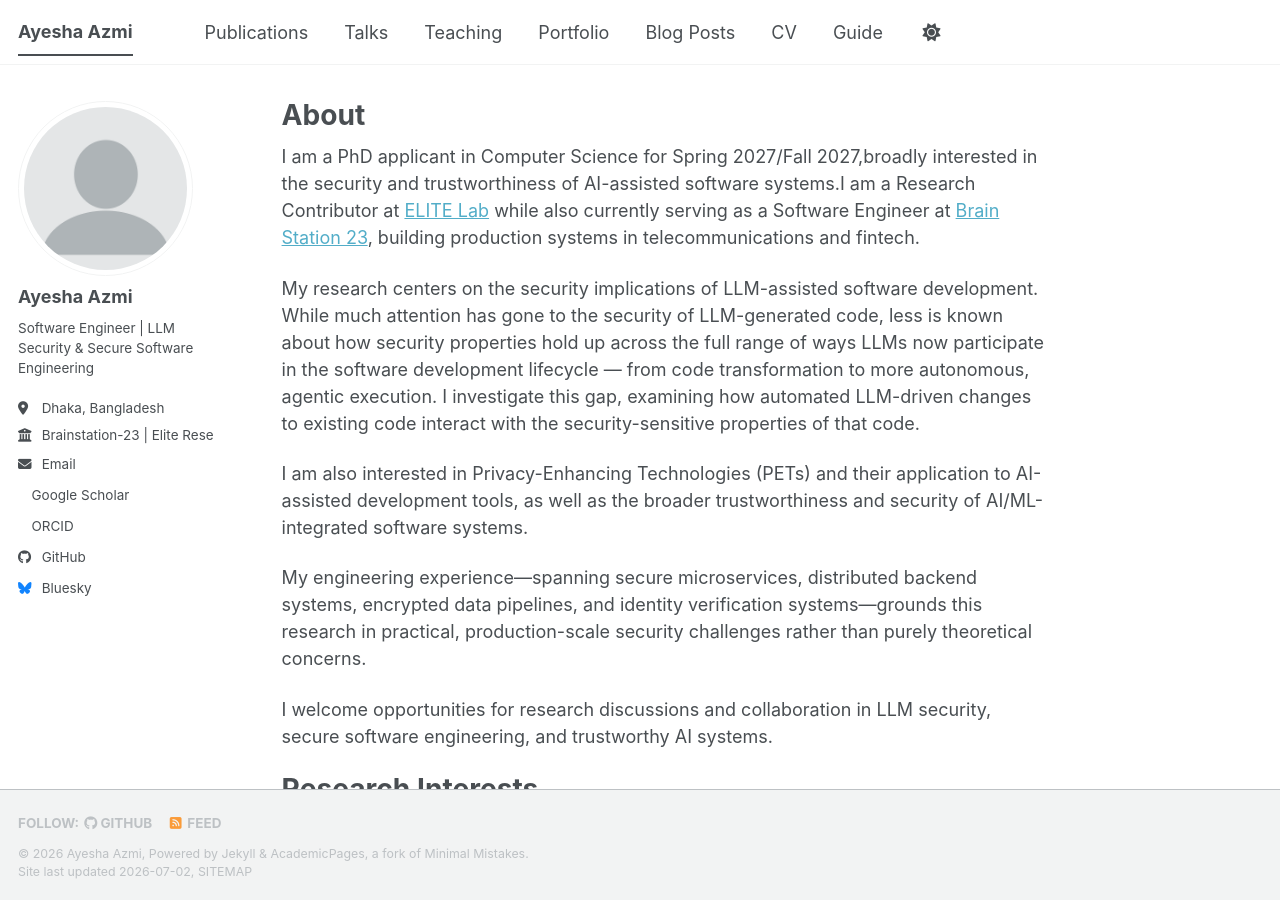
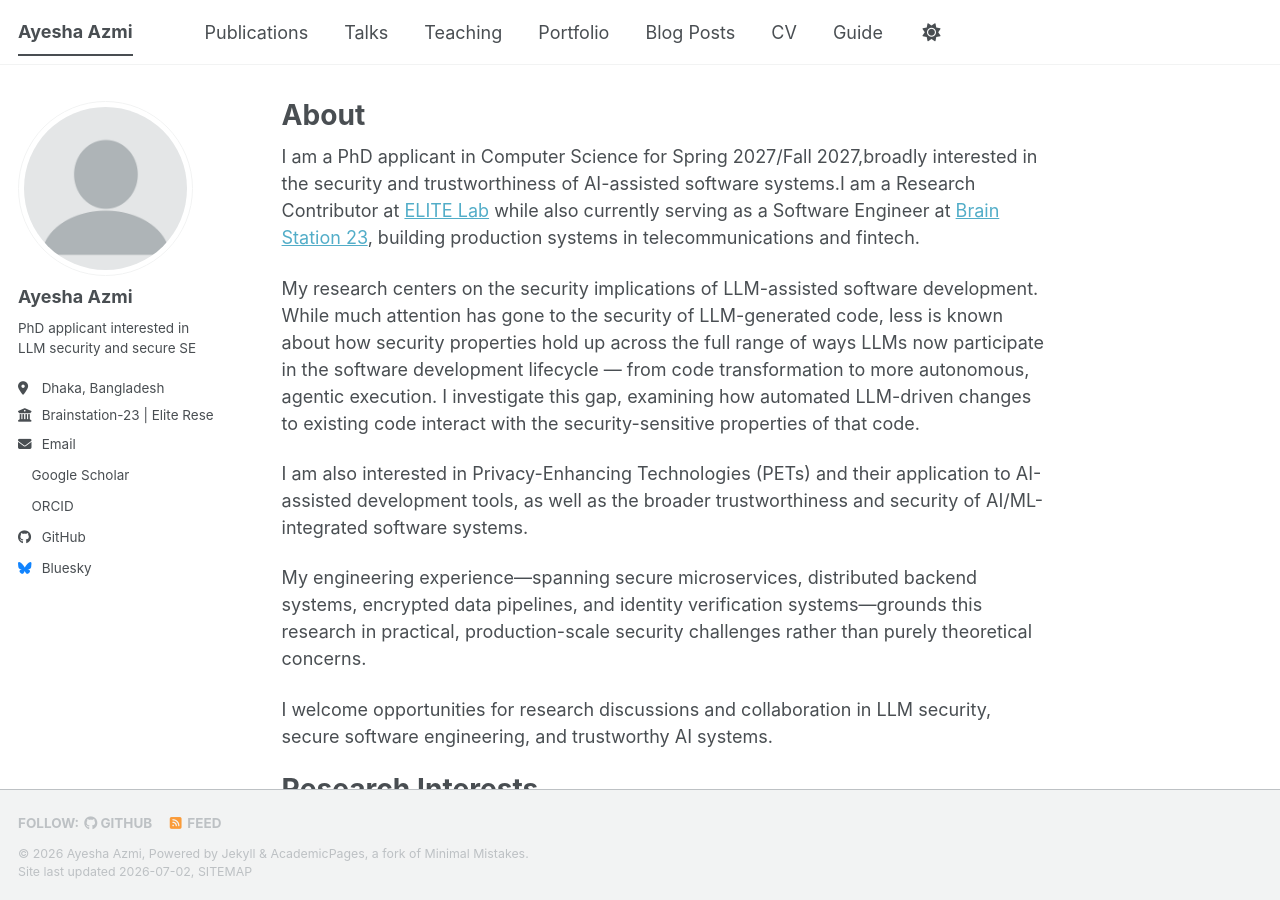
Before and after one commit to azmiayesha/azmiayesha.github.io, a Jekyll site: the page built from _pages/about.md, in a window 1280 px wide and 900 px high. Built offline with Jekyll 4.4.1, drawn with Linux system fonts in a browser that asks for light colours; a style sheet for code colours, icons or effects is not loaded.

Commit message:
Update _config.yml

```diff
--- a/_config.yml
+++ b/_config.yml
@@ -26,7 +26,7 @@ author:
   avatar           : "profile.png"
   name             : "Ayesha Azmi"
   pronouns         : # example: "she/her"
-  bio              : "Software Engineer | LLM Security & Secure Software Engineering"
+  bio              : "PhD applicant interested in LLM security and secure SE"
   location         : "Dhaka, Bangladesh"
   employer         : "Brainstation-23 | Elite Research Lab"
   uri              : # URL
```
